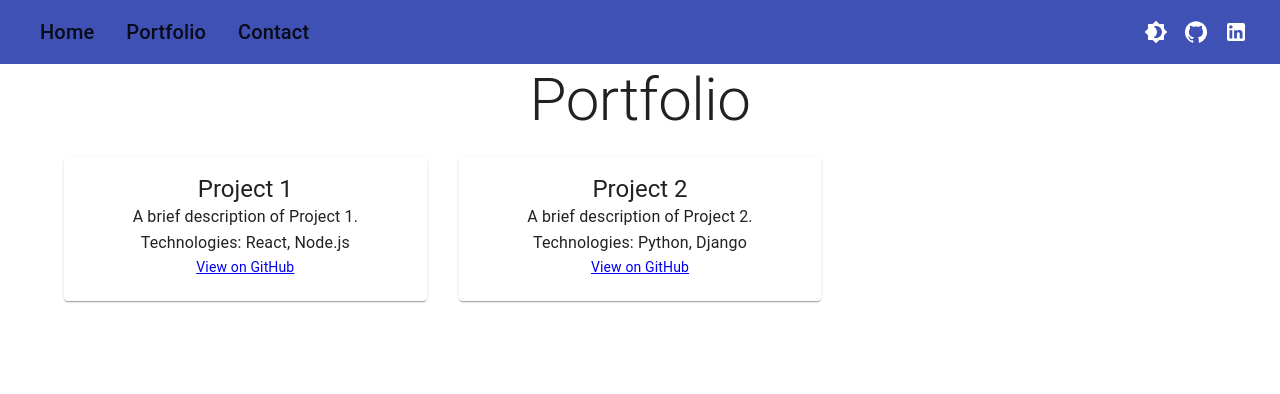
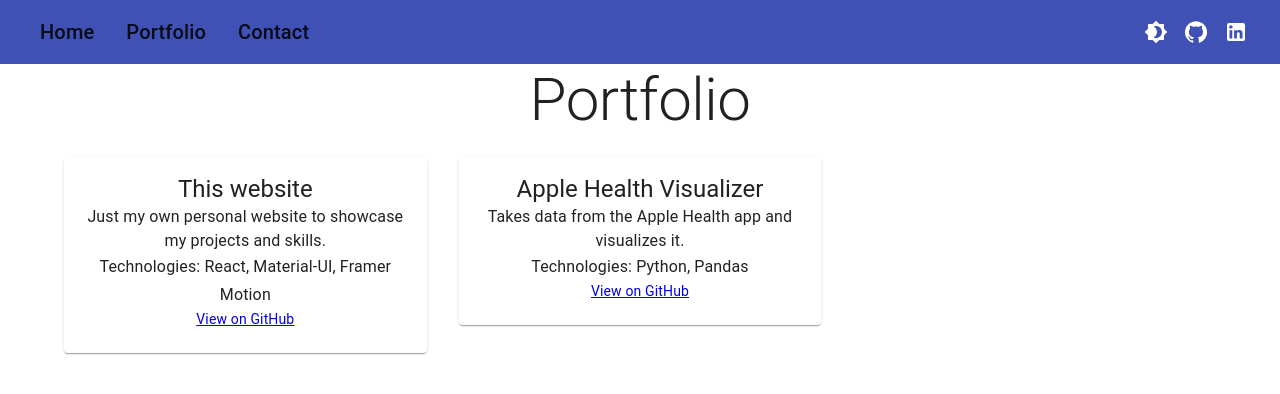
Before and after one commit to Inefy/Me, a React (Create React App) app: page /portfolio in a window 1280 px wide. Shown: the top 394 px of the page. Built offline with nearby package versions, Linux system fonts and the light colour scheme.

Commit message:
Added projects to portfolio page

```diff
--- a/src/components/Portfolio.js
+++ b/src/components/Portfolio.js
@@ -5,16 +5,16 @@ import { motion } from 'framer-motion';
 const Portfolio = () => {
   const projects = [
     {
-      name: 'Project 1',
-      description: 'A brief description of Project 1.',
-      technologies: ['React', 'Node.js'],
-      repoLink: 'https://github.com/yourusername/project1',
+      name: 'This website',
+      description: 'Just my own personal website to showcase my projects and skills.',
+      technologies: ['React', 'Material-UI', 'Framer Motion'],
+      repoLink: 'https://github.com/Inefy/personalsite',
     },
     {
-      name: 'Project 2',
-      description: 'A brief description of Project 2.',
-      technologies: ['Python', 'Django'],
-      repoLink: 'https://github.com/yourusername/project2',
+      name: 'Apple Health Visualizer',
+      description: 'Takes data from the Apple Health app and visualizes it.',
+      technologies: ['Python', 'Pandas'],
+      repoLink: 'https://github.com/Inefy/AppleHealthVisualizer',
     },
   ];
 
```
